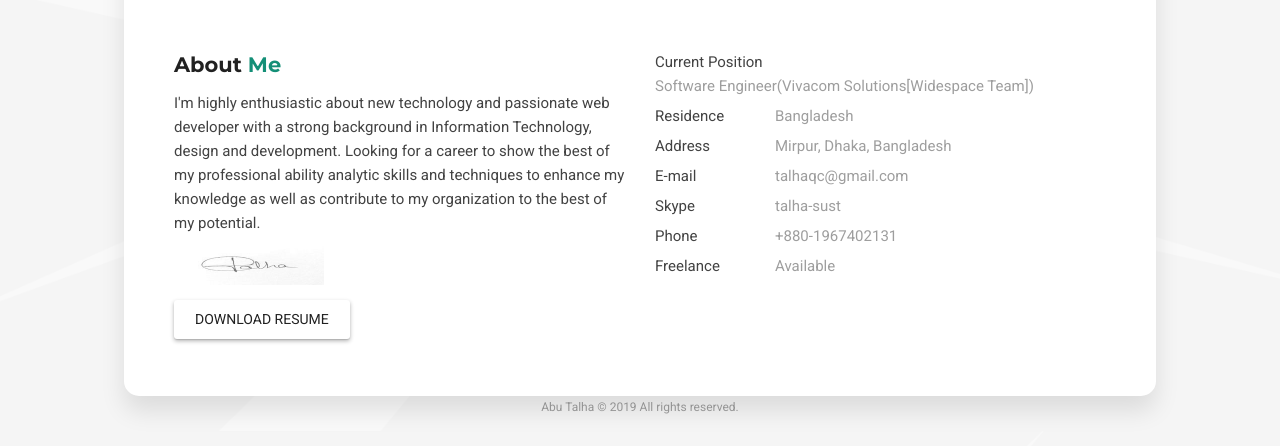
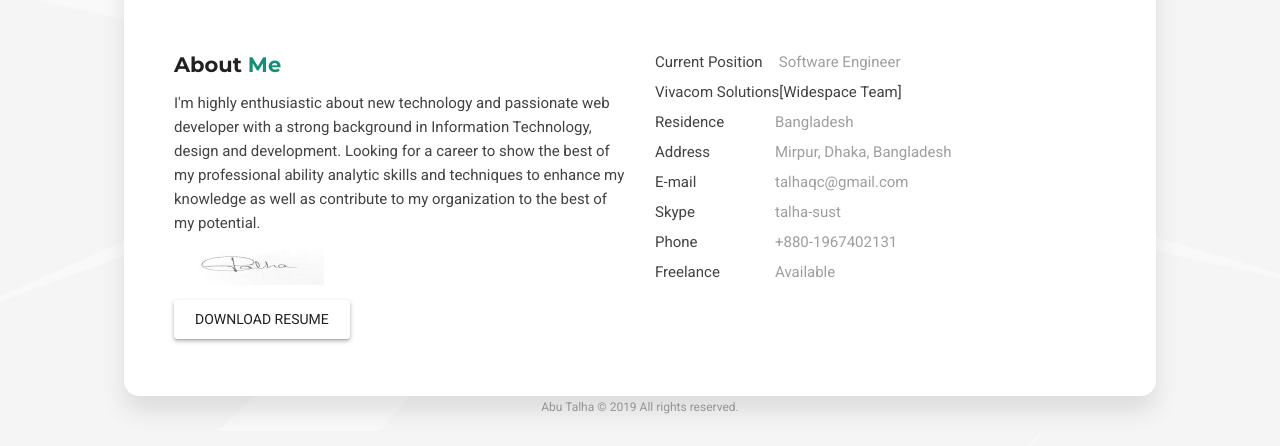
Before and after one commit to talha08/talha.github.io, a plain HTML site: page index.html in a window 1280 px wide. Shown: the part 369-815 px from the top of the page. Drawn offline with Linux system fonts and the light colour scheme; a web font is replaced by a local one.

Commit message:
Update index.html

```diff
--- a/index.html
+++ b/index.html
@@ -166,8 +166,9 @@
                                     <div class="col-sm-6 col-md-6 col-lg-6">
                                         <ul class="info-list">
                                             <li><span class="title">Current Position</span>
-                                                <span class="value">Software Engineer(Vivacom Solutions[Widespace Team])</span>
+                                                <span class="value">Software Engineer</span>
                                             </li>
+                                            <li><span class="title">Vivacom Solutions[Widespace Team]</span></li>
                                             <li><span class="title">Residence</span><span class="value">Bangladesh</span></li>
                                             <li><span class="title">Address</span><span class="value">Mirpur, Dhaka,
                                                     Bangladesh</span></li>
```
